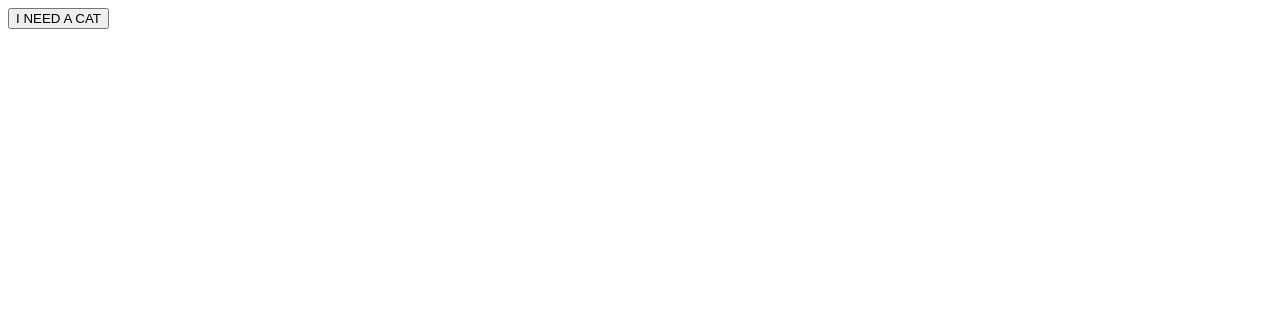
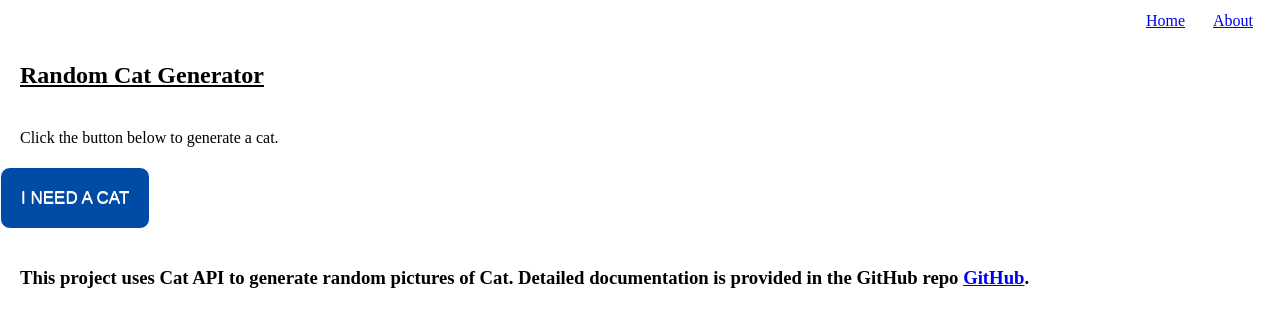
Before and after one commit to mozartco/kitty, a plain HTML site: page index.html in a window 1280 px wide. Drawn offline with Linux system fonts and the light colour scheme.

Commit message:
Added Styling

```diff
--- a/index.html
+++ b/index.html
@@ -3,10 +3,31 @@
     <head>
         <meta charset="utf-8">
         <title>Dhanush's Random Cat Generator</title>
+        <link rel="stylesheet" href="style.css">
         <script defer src="index.js" charset="utf-8"></script>
-    </head>
-    <button id = "give-cat">I NEED A CAT</button>
-    <div id = "cat-pic">
-        <!--cat pic here-->
-    </div>
+        </head>
+        <body>
+            <header>
+                <nav>
+                    <ul>
+                        <li><a href="#home">Home</a></li>
+                        <li><a href="#about">About</a></li>
+                    </ul>
+                </nav>
+                <h2 id="home">Random Cat Generator</h2>
+            </header>
+            <p>Click the button below to generate a cat.</p>
+            <button id = "give-cat">I NEED A CAT</button>
+            <br>
+            <div id = "cat-pic">
+            <!--cat pic here-->
+            </div>
+            <br>
+            <h3 id="about">
+                <p>
+                    This project uses Cat API to generate random pictures of Cat.
+                    Detailed documentation is provided in the GitHub repo <a href="www.github.com/dhanush/examly">GitHub</a>.
+                </p>
+            </h3>
+        </body>
 </html>
--- /dev/null
+++ b/style.css
@@ -0,0 +1,59 @@
+* {
+    margin: 0;
+    padding: 0;
+  }
+
+  body {
+      background-color: #ffffff;
+  }
+
+  h2 {
+      padding: 20px;
+  }
+
+  #home {
+      text-decoration: underline;
+  }
+
+  p {
+      padding: 20px;
+  }
+
+  nav {
+      color: #ffffff;
+      padding-right: 15px;
+      text-align: right;
+      list-style: none;
+  }
+
+  nav li {
+      list-style: none;
+      box-sizing: border-box;
+      display: inline-block;
+      padding: 12px;
+      cursor: pointer;
+  }
+
+  nav li :hover {
+      background-color: cyan;
+  }
+
+  #give-cat {
+	background-color:#004ba6;
+	border-radius:10px;
+	border:1px solid #ffffff;
+	cursor:pointer;
+	color:#ffffff;
+	font-family:Arial;
+	font-size:17px;
+	padding: 20px;
+	text-decoration:none;
+    text-shadow:0px 1px 0px #ffffff;
+}
+#give-cat:hover {
+	background-color:#000000;
+}
+#give-cat:active {
+	position:relative;
+	top:1px;
+}
```
